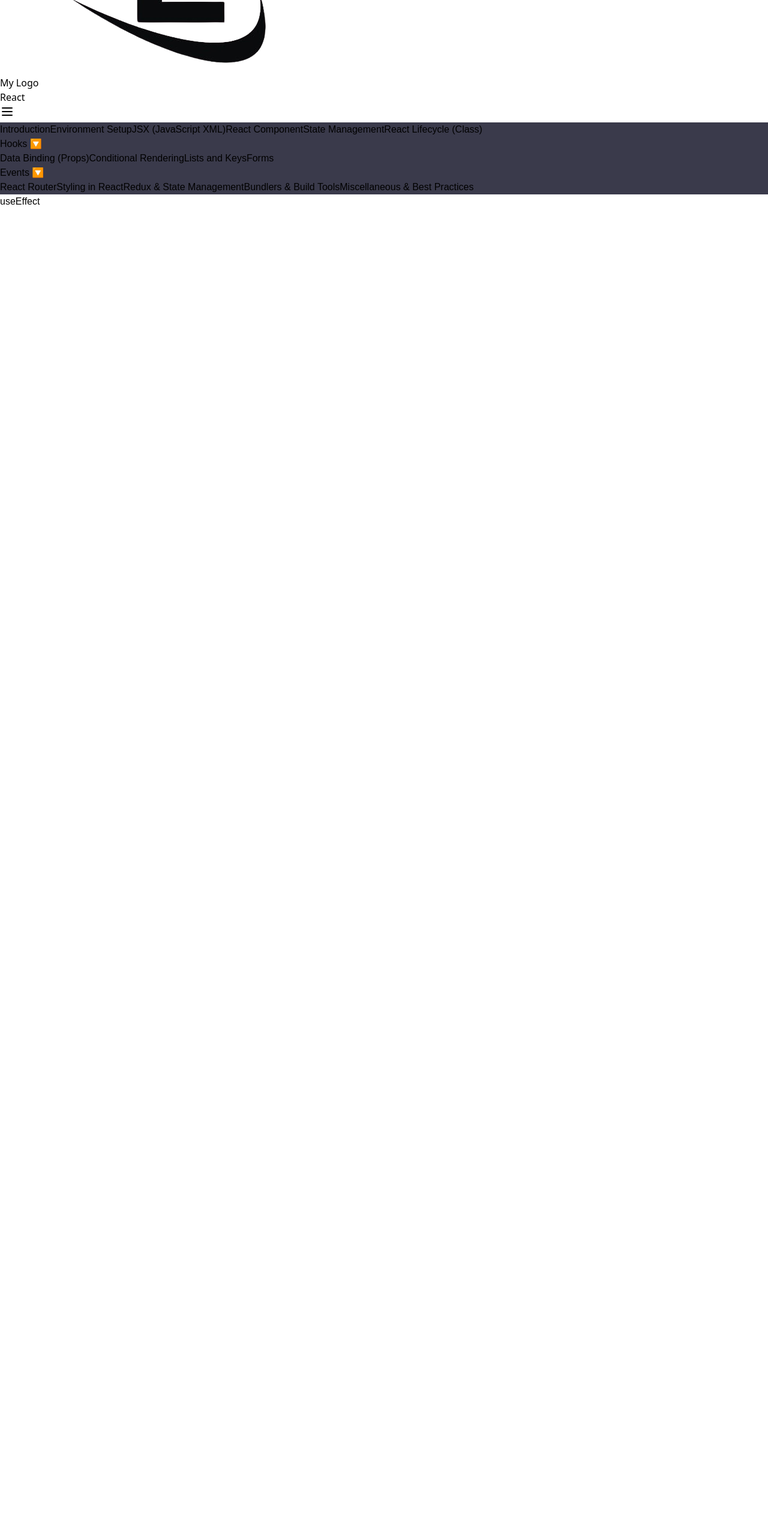
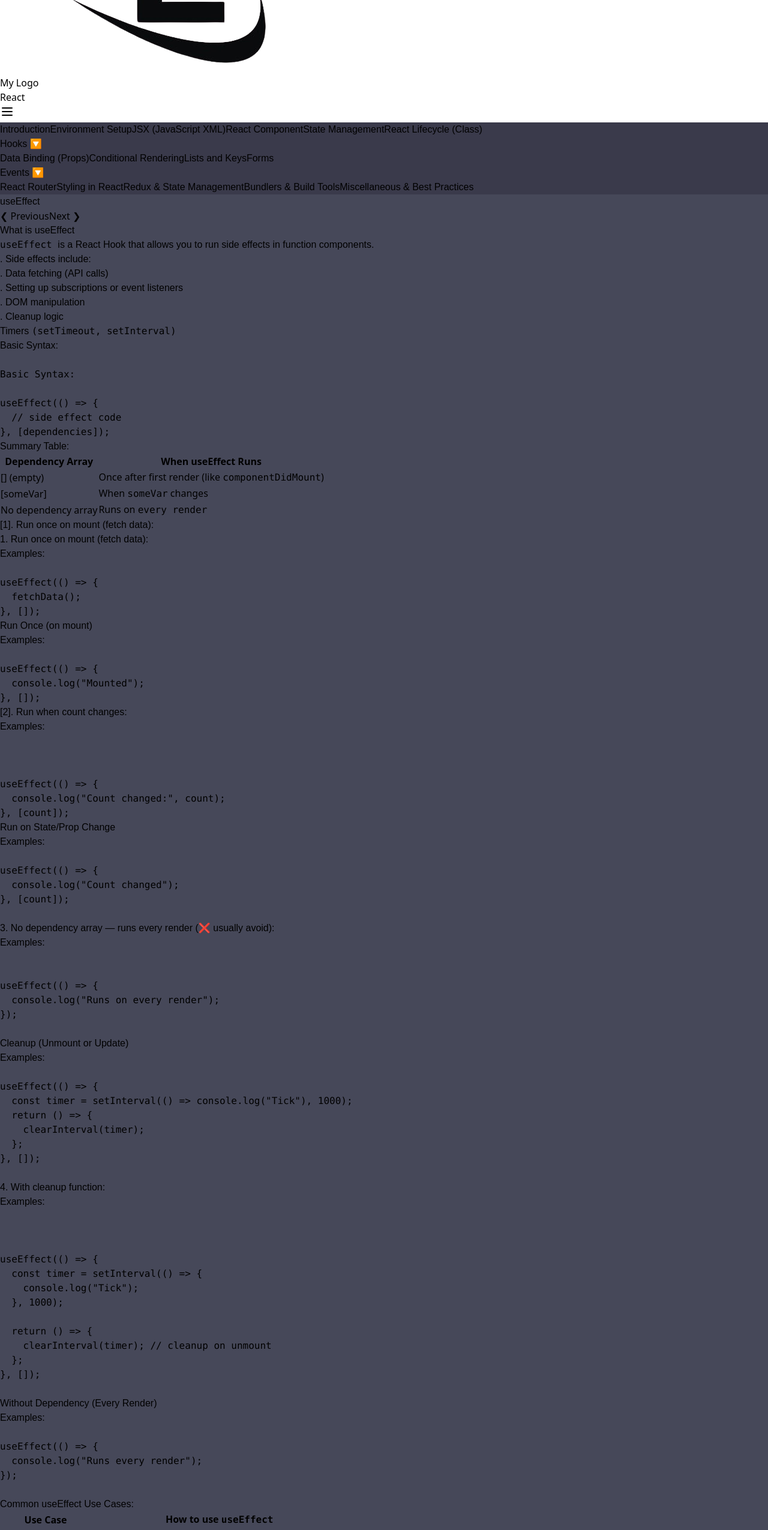
Before and after one commit to YuvrajDighe/Lms, a React app: page /React/Effect in a window 1280 px wide. Shown: the part 234-2784 px from the top of the page at 60% size. Before the commit the page ends 800 px from the top, so only its background shows below. Built offline with nearby package versions, Linux system fonts and the light colour scheme; the HTML template or start-up script is replaced by a standard one; a web font is replaced by a local one.

Commit message:
useeffect

```diff
--- a/src/hookspages/UseEffect.jsx
+++ b/src/hookspages/UseEffect.jsx
@@ -1,8 +1,346 @@
- function Effect() {
+ import React from 'react';
+import { Link } from 'react-router-dom';
+
+function Effect() {
   return (
-    <>
-    <h1>useEffect</h1>
-    </>
+    <div className="p-9 text-white" style={{ backgroundColor: "#464859" }}>
+      <h1 className="text-4xl font-bold text-white">useEffect</h1>
+
+      <div className="flex justify-between mt-6">
+        <Link
+          to="/React/Ref"
+          className="flex items-center bg-green-500 hover:bg-green-600 text-white font-semibold py-2 px-4 rounded"
+        >
+          <span className="mr-2">❮</span> Previous
+        </Link>
+
+        <Link
+          to="/React/Memo"
+          className="flex items-center bg-green-500 hover:bg-green-600 text-white font-semibold py-2 px-4 rounded"
+        >
+          Next <span className="ml-2">❯</span>
+        </Link>
+      </div>
+
+ <div >
+                  <h2 className="text-2xl font-bold mb-4 mt-3">What is useEffect</h2>
+            </div>
+
+          <p className="mb-4 mt-2">
+               {" "}
+              <code className="text-red-500  bg-gray-200">useEffect </code>
+              is a React Hook that allows you to run side effects in function components.
+
+<p className="mb-4 mt-5">
+        . Side effects include:
+         </p>
+         <p className="mb-4 mt-1">
+        . Data fetching (API calls)</p>
+        <p className="mb-4 mt-1">
+        . Setting up subscriptions or event listeners</p>
+        <p className="mb-4 mt-1">
+        . DOM manipulation</p>
+        <p className="mb-4 mt-1">
+        . Cleanup logic</p>
+
+        Timers {" "}
+              <code className="text-red-500  bg-gray-200">(setTimeout, setInterval)
+                </code>
+             </p>
+
+              <div>
+<pre className="text-sm text-white bg-black p-4 mt-6 rounded-md font-mono overflow-x-auto">
+  <h1 className="text-2xl font-bold mb-4">Basic Syntax:</h1>
+{`
+Basic Syntax:
+
+useEffect(() => {
+  // side effect code
+}, [dependencies]);
+`}
+</pre>
+</div>
+
+
+<div className="rounded-xl mt-8">
+  <h1 className="text-2xl font-bold text-white mb-4">Summary Table:</h1>
+  <div className="overflow-x-auto">
+    <table className="w-full text-sm text-left text-gray-200 border border-gray-300">
+      <thead className="bg-green-600 text-white">
+        <tr>
+          <th className="px-3 py-2 border border-gray-300">Dependency Array</th>
+          <th className="px-3 py-2 border border-gray-300">When useEffect Runs</th>
+        </tr>
+      </thead>
+      <tbody>
+        {[
+          [
+            "[] (empty)",
+            <span key="mount">
+              Once after first render (like{" "}
+              <code className="bg-gray-200 text-black px-1 rounded">componentDidMount</code>)
+            </span>
+          ],
+          [
+            "[someVar]",
+            <span key="dep">
+              When{" "}
+              <code className="bg-gray-200 text-black px-1 rounded">someVar</code> changes
+            </span>
+          ],
+          [
+            "No dependency array",
+            <span key="always">
+              Runs on <code className=" bg-gray-200 text-black px-1 rounded">every render</code>
+            </span>
+          ]
+        ].map((row, index) => (
+          <tr
+            key={index}
+            className={
+              index % 2 === 0
+                ? "bg-gray-700 hover:bg-gray-600"
+                : "bg-gray-800 hover:bg-gray-700"
+            }
+          >
+            {row.map((cell, idx) => (
+              <td key={idx} className="px-3 py-2 border border-gray-300">
+                {cell}
+              </td>
+            ))}
+          </tr>
+        ))}
+      </tbody>
+    </table>
+  </div>
+</div>
+
+
+<div>
+  <h1 className="text-2xl font-bold mb-4 mt-6 ">[1]. Run once on mount (fetch data):</h1>
+<pre className="text-sm text-white bg-black p-4 mt-6 rounded-md font-mono overflow-x-auto">
+  <h1 className="text-2xl font-bold mb-4">1. Run once on mount (fetch data):</h1>
+  <h1 className="text-2xl font-bold mb-4">Examples:</h1>
+
+{`
+useEffect(() => {
+  fetchData();
+}, []);
+`}
+</pre>
+</div>
+
+<div>
+  <h1 className="text-2xl font-bold mb-4 mt-6 ">Run Once (on mount)</h1>
+<pre className="text-sm text-white bg-black p-4 mt-6 rounded-md font-mono overflow-x-auto">
+
+  <h1 className="text-2xl font-bold mb-4">Examples:</h1>
+
+{`
+useEffect(() => {
+  console.log("Mounted");
+}, []);
+`}
+</pre>
+</div>
+
+<div>
+  <h1 className="text-2xl font-bold mb-4 mt-3">[2]. Run when count changes:</h1>
+<pre className="text-sm text-white bg-black p-4 mt-6 rounded-md font-mono overflow-x-auto">
+
+  <h1 className="text-2xl font-bold mb-4">Examples:</h1>
+
+{`
+
+
+useEffect(() => {
+  console.log("Count changed:", count);
+}, [count]);
+`}
+</pre>
+</div>
+
+<div>
+  <h1 className="text-2xl font-bold mb-4 mt-6 ">Run on State/Prop Change
+
+</h1>
+<pre className="text-sm text-white bg-black p-4 mt-6 rounded-md font-mono overflow-x-auto">
+
+  <h1 className="text-2xl font-bold mb-4">Examples:</h1>
+
+{`
+useEffect(() => {
+  console.log("Count changed");
+}, [count]);
+
+`}
+</pre>
+</div>
+
+<div>
+  <h1 className="text-2xl font-bold mb-4 mt-3">3. No dependency array — runs every render (❌ usually avoid):</h1>
+<pre className="text-sm text-white bg-black p-4 mt-6 rounded-md font-mono overflow-x-auto">
+
+  <h1 className="text-2xl font-bold mb-4">Examples:</h1>
+
+{`
+
+useEffect(() => {
+  console.log("Runs on every render");
+});
+
+`}
+</pre>
+</div>
+
+<div>
+  <h1 className="text-2xl font-bold mb-4 mt-6 ">Cleanup (Unmount or Update)</h1>
+<pre className="text-sm text-white bg-black p-4 mt-6 rounded-md font-mono overflow-x-auto">
+
+  <h1 className="text-2xl font-bold mb-4">Examples:</h1>
+
+{`
+useEffect(() => {
+  const timer = setInterval(() => console.log("Tick"), 1000);
+  return () => {
+    clearInterval(timer);
+  };
+}, []);
+
+`}
+</pre>
+</div>
+
+<div>
+  <h1 className="text-2xl font-bold mb-4 mt-3">4. With cleanup function:
+
+</h1>
+<pre className="text-sm text-white bg-black p-4 mt-6 rounded-md font-mono overflow-x-auto">
+
+  <h1 className="text-2xl font-bold mb-4">Examples:</h1>
+
+{`
+
+
+useEffect(() => {
+  const timer = setInterval(() => {
+    console.log("Tick");
+  }, 1000);
+
+  return () => {
+    clearInterval(timer); // cleanup on unmount
+  };
+}, []);
+
+`}
+</pre>
+</div>
+
+<div>
+  <h1 className="text-2xl font-bold mb-4 mt-6 ">Without Dependency (Every Render)</h1>
+<pre className="text-sm text-white bg-black p-4 mt-6 rounded-md font-mono overflow-x-auto">
+
+  <h1 className="text-2xl font-bold mb-4">Examples:</h1>
+
+{`
+useEffect(() => {
+  console.log("Runs every render");
+});
+
+`}
+</pre>
+</div>
+
+
+
+  {/* 📗 useEffect Use Case Table */}
+<div className="rounded-xl mt-10 bg-[#2f3242] p-4">
+  <h2 className="text-2xl font-bold text-white mb-4">Common useEffect Use Cases:</h2>
+  <div className="overflow-x-auto">
+    <table className="w-full text-sm text-left text-gray-200 border border-gray-300">
+      <thead className="bg-green-600 text-white">
+        <tr>
+          <th className="px-3 py-2 border border-gray-300">Use Case</th>
+          <th className="px-3 py-2 border border-gray-300">
+            How to use <code>useEffect</code>
+          </th>
+        </tr>
+      </thead>
+      <tbody>
+        {[
+          [
+            "Fetch API Data",
+            <code key="1" className="text-red-500 bg-black px-1 rounded">
+              useEffect(() =&gt; &#123; fetch(...) &#125;, [])
+            </code>
+          ],
+          [
+            "Timer/Interval",
+            <code key="2" className="text-red-500 bg-black px-1 rounded">
+              useEffect(() =&gt; &#123; setInterval(...) &#125;, [])
+            </code>
+          ],
+         [
+            "Event Listeners",
+            <span key="mount">
+              addEventListener + cleanup{" "}
+              <code className="bg-gray-200 text-black px-1 rounded">on unmount</code>)
+            </span>
+          ],
+
+          [
+            "LocalStorage access",
+            <span key="">
+              Save/load items using{" "}
+              <code className="bg-gray-200 text-black px-1 rounded">localStorage</code>
+            </span>
+          ],
+
+          [
+            "Scroll Tracking",
+            "Track scroll with addEventListener and clean up in return"
+          ]
+        ].map((row, index) => (
+          <tr
+            key={index}
+            className={
+              index % 2 === 0
+                ? "bg-gray-700 hover:bg-gray-600"
+                : "bg-gray-800 hover:bg-gray-700"
+            }
+          >
+            {row.map((cell, idx) => (
+              <td key={idx} className="px-3 py-2 border border-gray-300">
+                {cell}
+              </td>
+            ))}
+          </tr>
+        ))}
+      </tbody>
+    </table>
+  </div>
+</div>
+
+
+
+<div className="flex justify-between mt-6">
+        <Link
+          to="/React/Ref"
+          className="flex items-center bg-green-500 hover:bg-green-600 text-white font-semibold py-2 px-4 rounded"
+        >
+          <span className="mr-2">❮</span> Previous
+        </Link>
+
+        <Link
+          to="/React/Memo"
+          className="flex items-center bg-green-500 hover:bg-green-600 text-white font-semibold py-2 px-4 rounded"
+        >
+          Next <span className="ml-2">❯</span>
+        </Link>
+      </div>
+
+    </div>
   );
 }
-export default Effect
+
+export default Effect;
```
